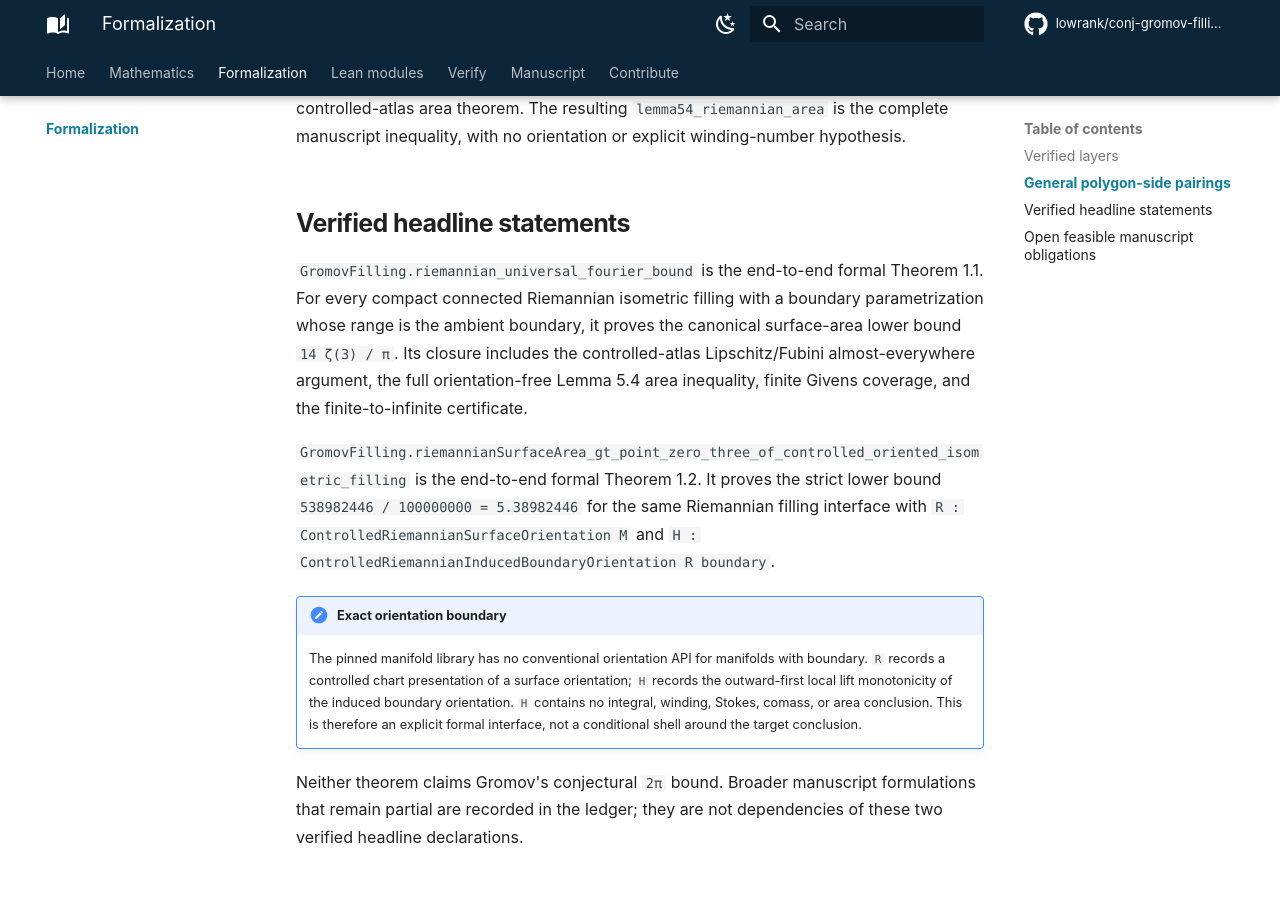
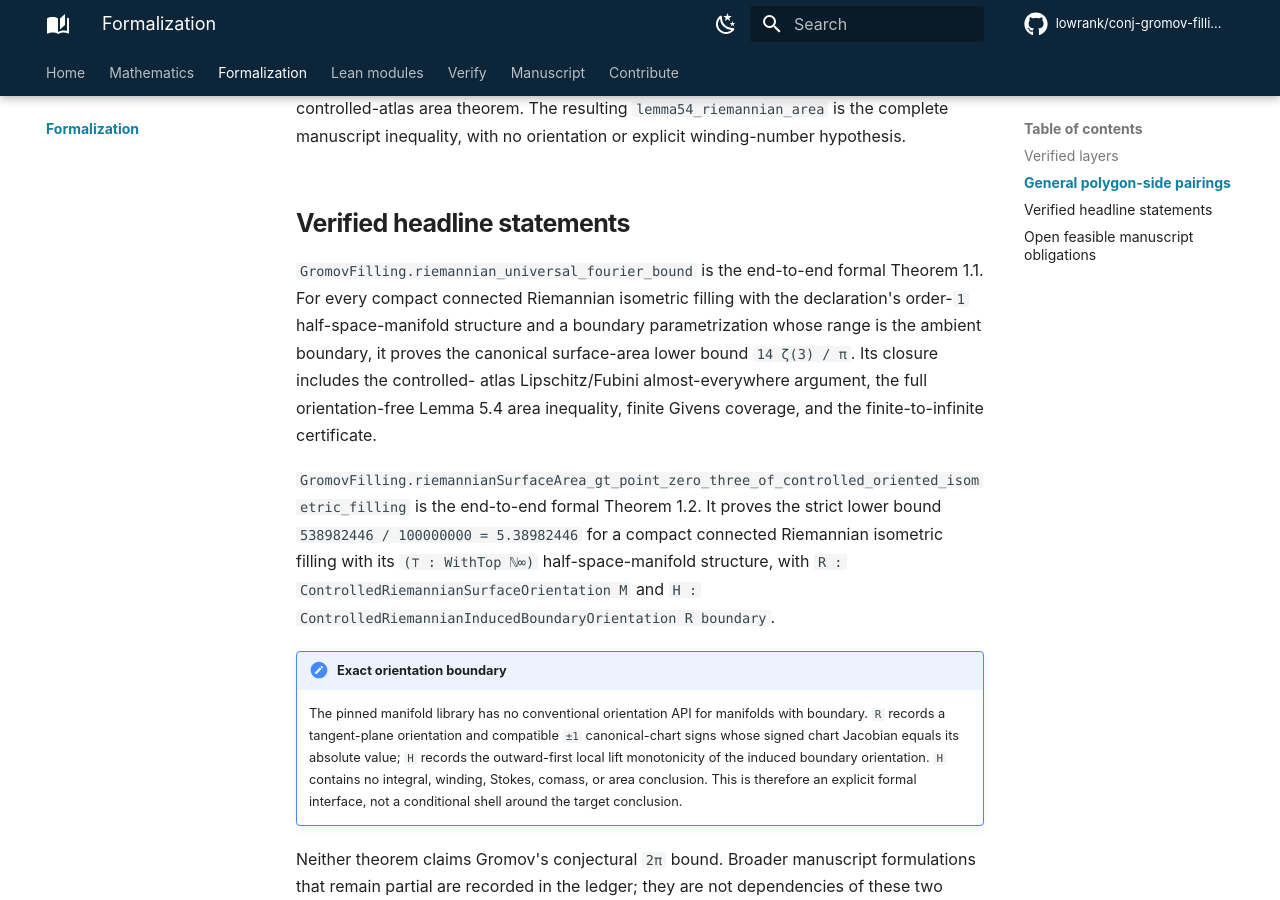
Before and after one commit to lowrank/gromov-filling-lower-bound, an MkDocs documentation site: the page built from docs/formalization.md, in a window 1280 px wide and 900 px high, scrolled down 4279 px. Built offline with MkDocs 1.6.1 and Material for MkDocs 9.7.7, drawn with Linux system fonts in a browser that asks for light colours; comment, search, counter and statistics services are not loaded.

Commit message:
docs: sharpen theorem interface boundaries

```diff
--- a/docs/formalization.md
+++ b/docs/formalization.md
@@ -151,23 +151,26 @@ with no orientation or explicit winding-number hypothesis.
 ## Verified headline statements
 
 `GromovFilling.riemannian_universal_fourier_bound` is the end-to-end formal
-Theorem 1.1. For every compact connected Riemannian isometric filling with a
-boundary parametrization whose range is the ambient boundary, it proves the
-canonical surface-area lower bound `14 ζ(3) / π`. Its closure includes the
-controlled-atlas Lipschitz/Fubini almost-everywhere argument, the full
-orientation-free Lemma 5.4 area inequality, finite Givens coverage, and the
-finite-to-infinite certificate.
+Theorem 1.1. For every compact connected Riemannian isometric filling with the
+declaration's order-`1` half-space-manifold structure and a boundary
+parametrization whose range is the ambient boundary, it proves the canonical
+surface-area lower bound `14 ζ(3) / π`. Its closure includes the controlled-
+atlas Lipschitz/Fubini almost-everywhere argument, the full orientation-free
+Lemma 5.4 area inequality, finite Givens coverage, and the finite-to-infinite
+certificate.
 
 `GromovFilling.riemannianSurfaceArea_gt_point_zero_three_of_controlled_oriented_isometric_filling`
 is the end-to-end formal Theorem 1.2. It proves the strict lower bound
-`538982446 / 100000000 = 5.38982446` for the same Riemannian filling interface
+`538982446 / 100000000 = 5.38982446` for a compact connected Riemannian
+isometric filling with its `(⊤ : WithTop ℕ∞)` half-space-manifold structure,
 with `R : ControlledRiemannianSurfaceOrientation M` and
 `H : ControlledRiemannianInducedBoundaryOrientation R boundary`.
 
 !!! note "Exact orientation boundary"
     The pinned manifold library has no conventional orientation API for
-    manifolds with boundary. `R` records a controlled chart presentation of a
-    surface orientation; `H` records the outward-first local lift monotonicity
+    manifolds with boundary. `R` records a tangent-plane orientation and
+    compatible `±1` canonical-chart signs whose signed chart Jacobian equals
+    its absolute value; `H` records the outward-first local lift monotonicity
     of the induced boundary orientation. `H` contains no integral, winding,
     Stokes, comass, or area conclusion. This is therefore an explicit formal
     interface, not a conditional shell around the target conclusion.
```
Also changed, not shown: FORMALIZATION.md (+5 -5 lines), README.md (+2 -2 lines).
